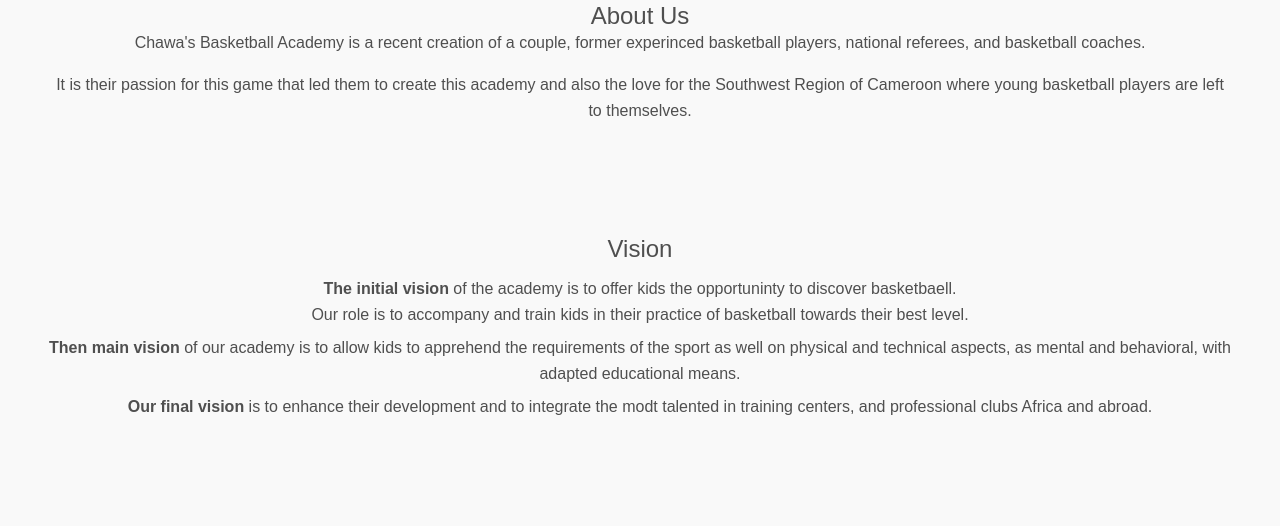
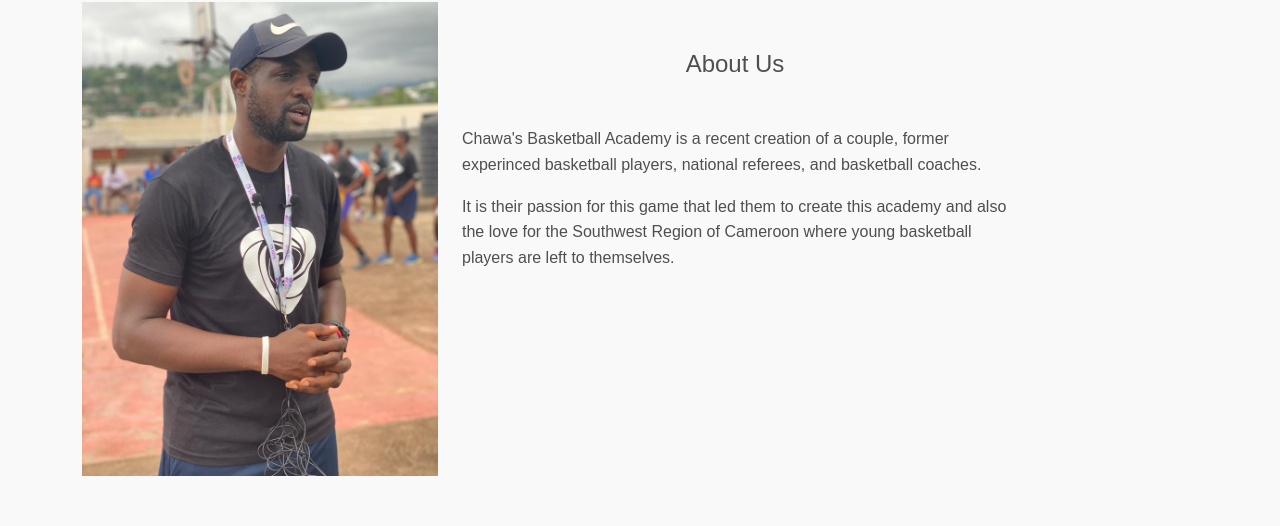
Before and after one commit to Elcid-Chawa/chawabasketballacademy, a React (Create React App) app: page / in a window 1280 px wide. Shown: the part 523-1049 px from the top of the page. Built offline with nearby package versions, Linux system fonts and the light colour scheme; no server answers.

Commit message:
modified content
Signed-off-by: Elcid-Chawa <elcidchawa@gmail.com>

```diff
--- a/src/components/BasketballAcademy/index.js
+++ b/src/components/BasketballAcademy/index.js
@@ -1,3 +1,4 @@
+import { MDBContainer, MDBRow, MDBCol } from "mdb-react-ui-kit";
 import React, { useState, useEffect } from "react";
 
 const BasketballAcademy = () => {
@@ -23,19 +24,31 @@ const BasketballAcademy = () => {
 
 const AboutUsSection = () => {
   return (
-    <section className="about-us p-5 text-center justify-content-center align-items-center">
-      <h2 id='about-us'>About Us</h2>
-      <p>Chawa's Basketball Academy is a recent creation of a couple, former experinced basketball players, national referees, and basketball coaches.</p>
+    <section className="about-us p-5 justify-content-center align-items-center">
+    <MDBContainer>
+      <MDBRow>
+        <MDBCol size='4'>
+          <img src='/images/founder-academy.jpeg' alt='...' fluid />
+        </MDBCol>
+        <MDBCol size='6'>
+          <h2 id='about-us' className="text-center pt-5">About Us</h2>
+          <p className="pt-5">Chawa's Basketball Academy is a recent creation of a couple, former experinced basketball players, national referees, and basketball coaches.</p>
           <p>It is their passion for this game that led them to create this academy and also the love for the Southwest Region of Cameroon where young
           basketball players are left to themselves.</p>
+        </MDBCol>
+      </MDBRow>
+    </MDBContainer>
     </section>
   );
 };
 
 const VisionSection = () => {
     return (
-      <section className="vision p-5 text-center justify-content-center align-items-center">
-        <h2>Vision</h2>
+      <section className="vision p-5 justify-content-center align-items-center">
+      <MDBContainer>
+        <MDBRow>
+          <MDBCol size='6'>
+            <h2 className="text-center">Vision</h2>
             <p><strong>The initial vision </strong>of the academy is to offer kids the opportuninty to discover basketbaell.
             <br /> Our role is to accompany and train kids in their practice of basketball towards their best level.
             </p>
@@ -43,6 +56,11 @@ const VisionSection = () => {
             aspects, as mental and behavioral, with adapted educational means.</p>
             <p><strong>Our final vision </strong> is to enhance their development and to integrate the modt talented in training centers, and professional clubs
             Africa and abroad.</p>
+          </MDBCol>
+          <MDBCol size='4'>
+          </MDBCol>
+        </MDBRow>
+      </MDBContainer>
       </section>
     );
   };
```
Lines whose indentation alone changed are shown as unchanged.
